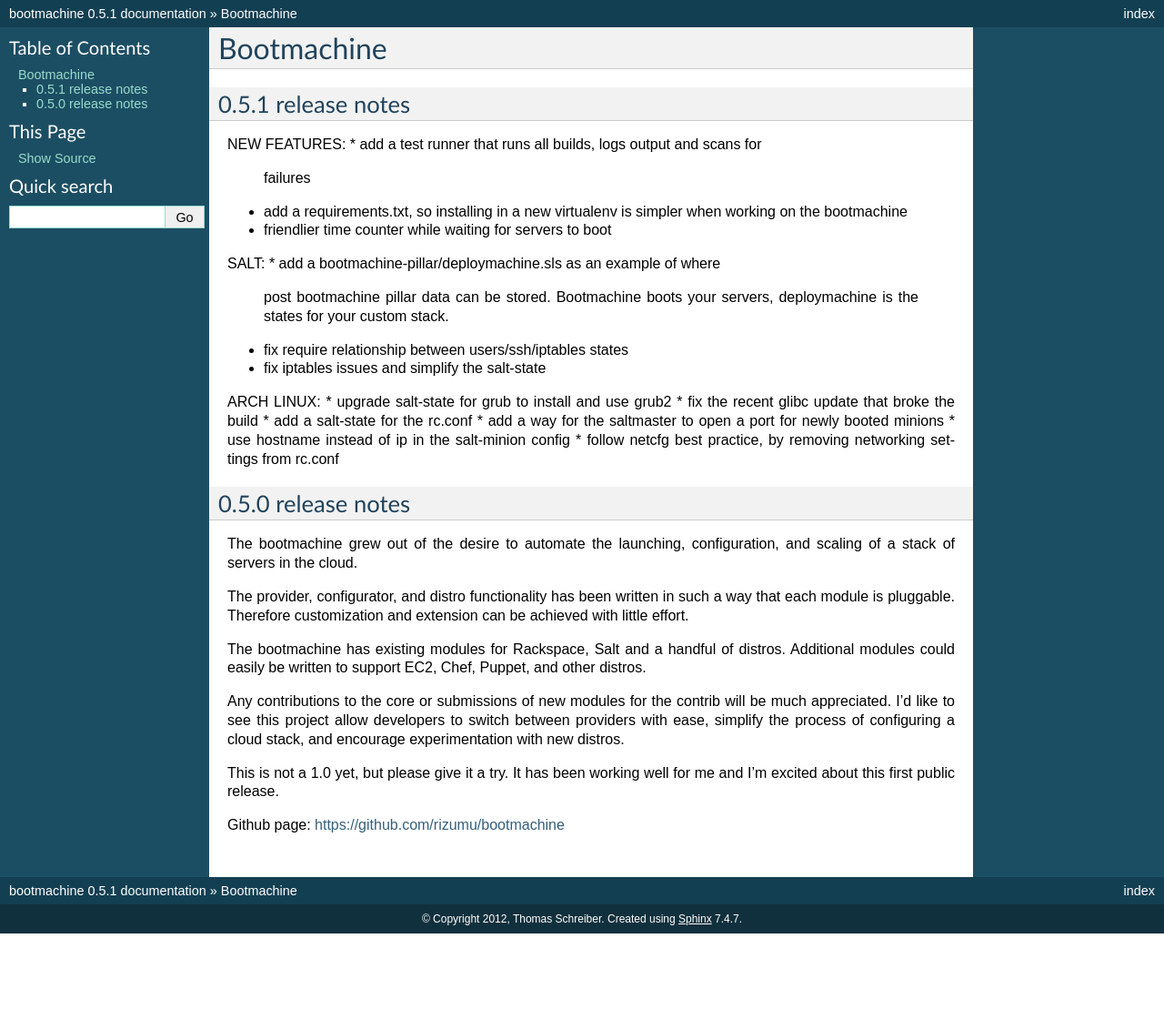
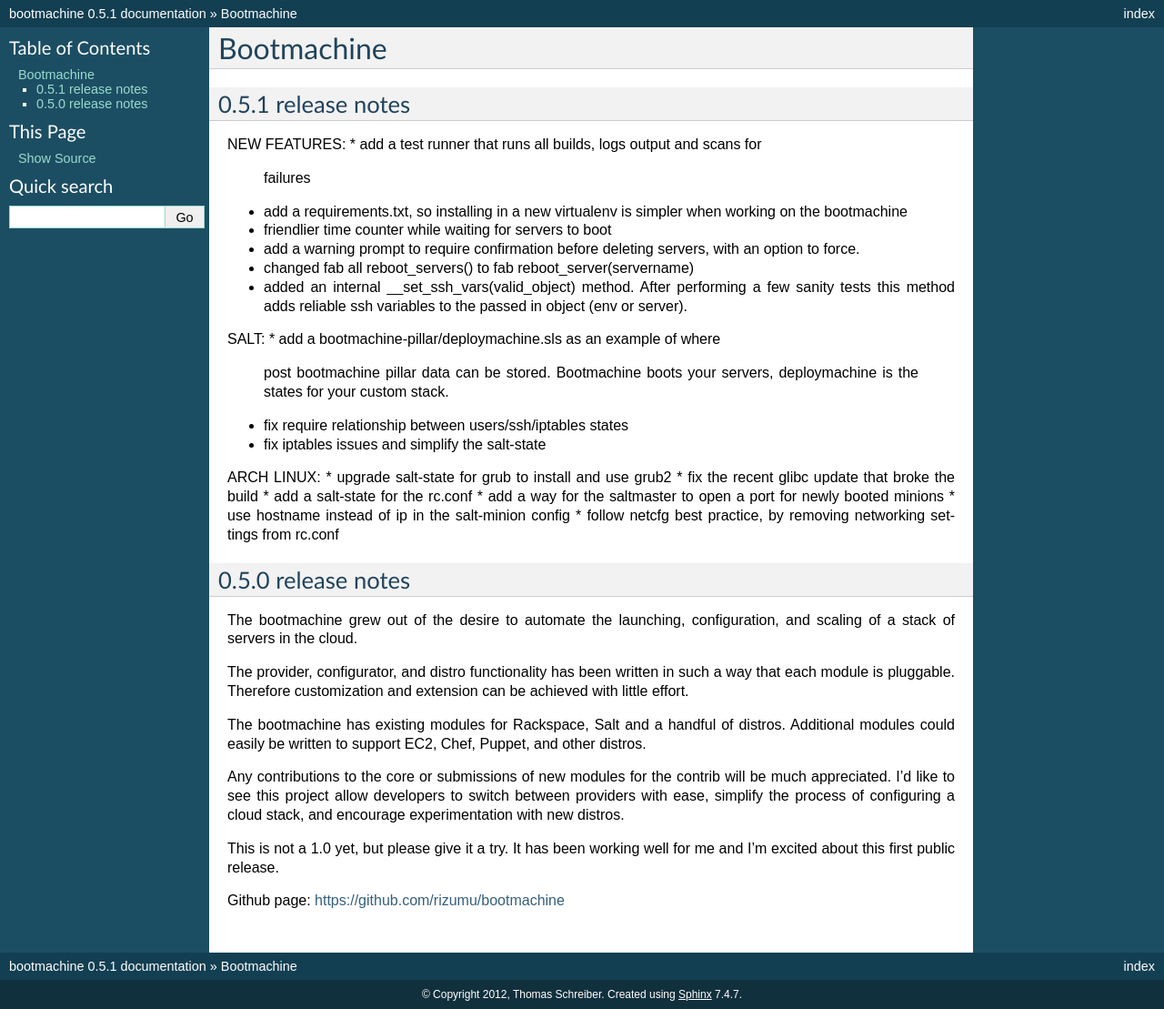
Before and after one commit to rizumu/bootmachine, a Sphinx documentation site: the page built from docs/changelog.rst, in a window 1280 px wide. Shown: the whole page at 91% size. Built offline with Sphinx 7.4.7, drawn with Linux system fonts in a browser that asks for light colours; pages that are not in the unit, such as notebooks, are missing from menus; before the commit the page ends 1026 px from its top, so only the background shows below that.

Commit message:
update changelog

```diff
--- a/docs/changelog.rst
+++ b/docs/changelog.rst
@@ -9,6 +9,12 @@ NEW FEATURES:
 * add a requirements.txt, so installing in a new virtualenv is simpler
   when working on the bootmachine
 * friendlier time counter while waiting for servers to boot
+* add a warning prompt to require confirmation before deleting
+  servers, with an option to force.
+* changed fab all reboot_servers() to fab reboot_server(servername)
+* added an internal __set_ssh_vars(valid_object) method. After
+  performing a few sanity tests this method adds reliable ssh
+  variables to the passed in object (env or server).
 
 SALT:
 * add a bootmachine-pillar/deploymachine.sls as an example of where
@@ -24,7 +30,6 @@ ARCH LINUX:
 * add a way for the saltmaster to open a port for newly booted minions
 * use hostname instead of ip in the salt-minion config
 * follow netcfg best practice, by removing networking settings from rc.conf
-
 
 0.5.0 release notes
 -------------------
```
